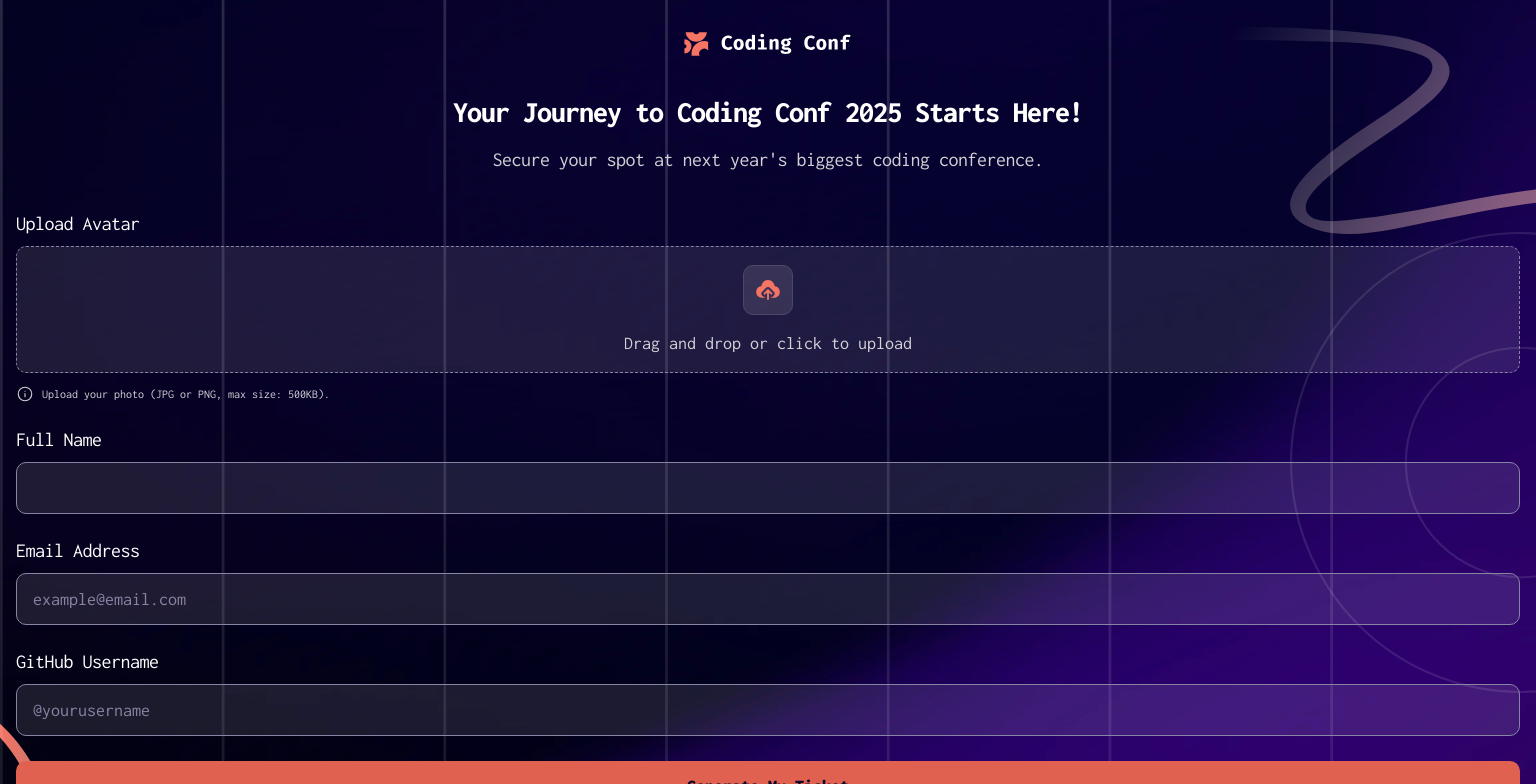
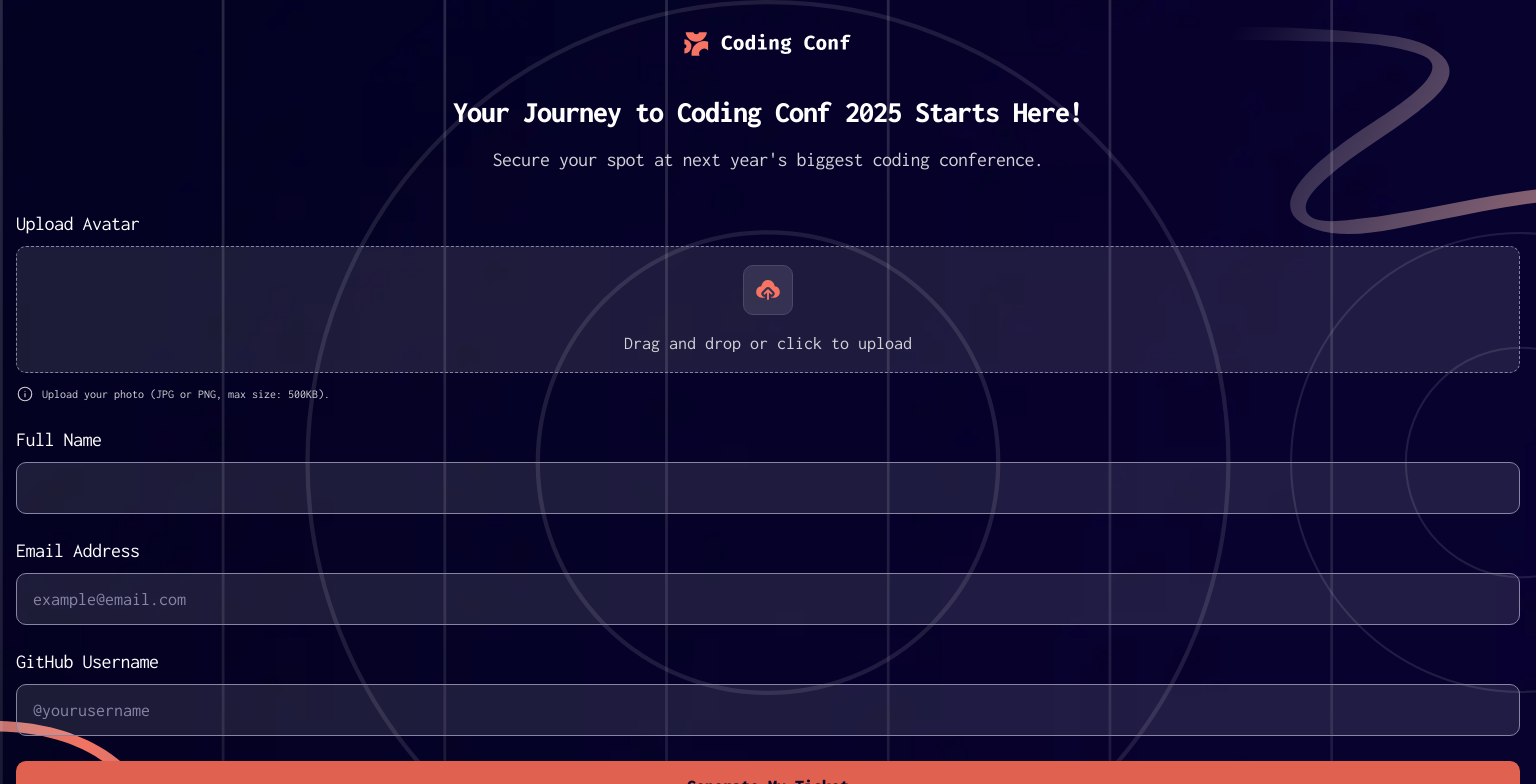
Before and after one commit to VenusY/frontend-mentor-conference-ticket-generator, a React app: page / in a window 1536 px wide. Shown: the top 784 px of the page. Built offline with nearby package versions, Linux system fonts and the light colour scheme.

Commit message:
Add background images for desktop

```diff
--- a/src/styles/scss/App.scss
+++ b/src/styles/scss/App.scss
@@ -73,3 +73,17 @@ body {
       url('../../assets/images/background-tablet.png');
   }
 }
+
+@media screen and (min-width: 1440px) {
+  body {
+    background-image: url('../../assets/images/pattern-lines.svg'),
+      url('../../assets/images/pattern-squiggly-line-bottom-desktop.svg'),
+      url('../../assets/images/pattern-squiggly-line-top.svg'),
+      url('../../assets/images/pattern-circle.svg'),
+      url('../../assets/images/pattern-circle.svg'),
+      url('../../assets/images/background-tablet.png');
+    // TODO: Change the background size and position of background images for desktop
+    background-size: 260%, auto 210px, 30%, 30%, 100% 100%;
+    background-position: 0% 0%, bottom left, right 20px, 120% center, 0% 0%;
+  }
+}
```
